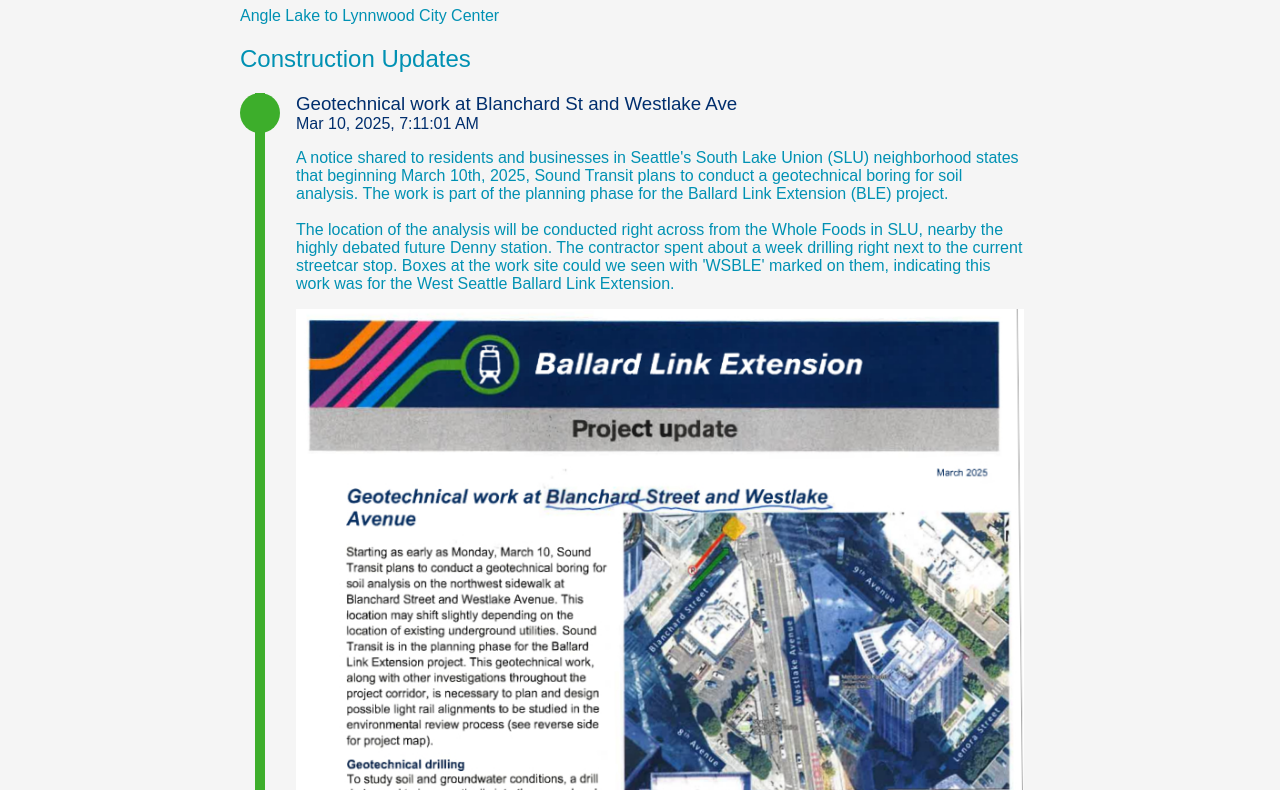
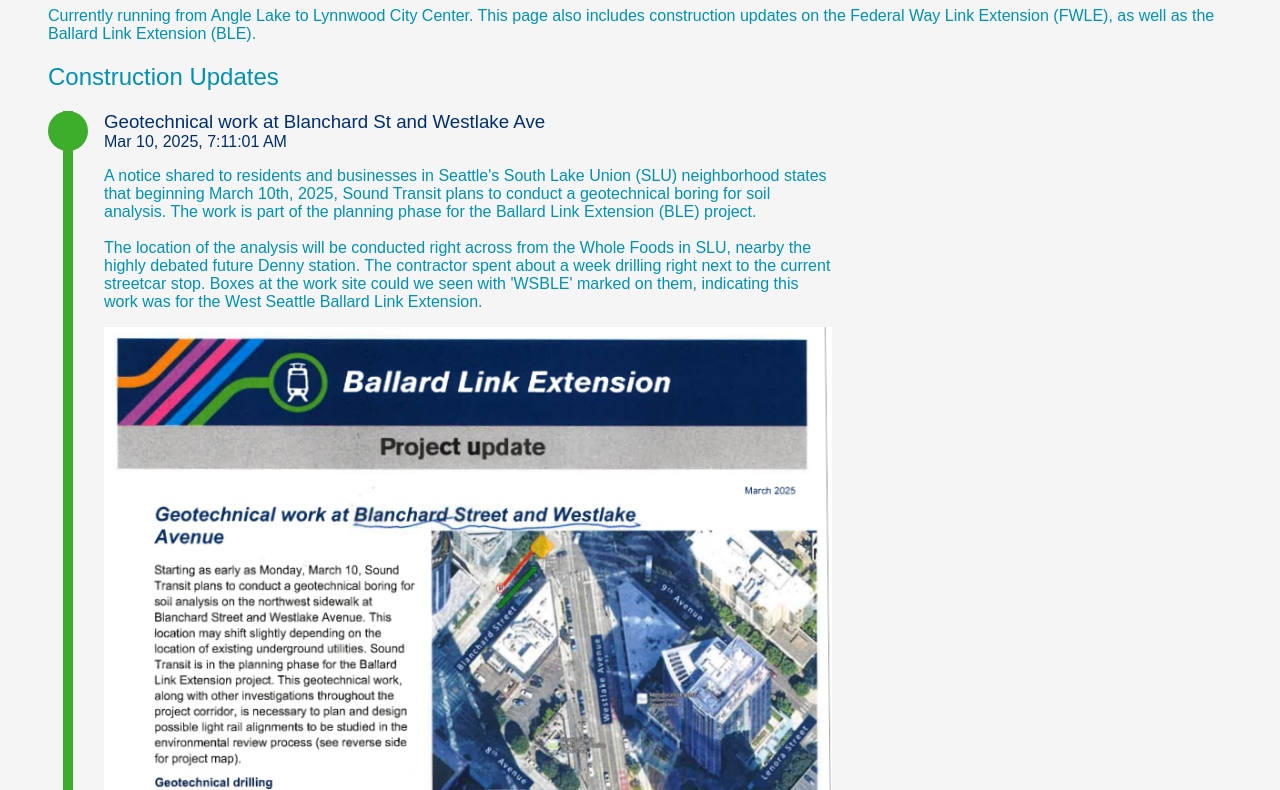
Before and after one commit to moshobo/LinkLog, a plain HTML site: page lines/1-line.html in a window 1280 px wide. Shown: the part 166-956 px from the top of the page. Drawn offline with Linux system fonts and the light colour scheme.

Commit message:
Update page descriptions and formatting - Update page descriptions to describe which content they'll cover - Update container styles so that the timeline vertical line stays in place even when the page description is very long

```diff
--- a/lines/1-line.html
+++ b/lines/1-line.html
@@ -20,7 +20,7 @@
     <main>
         <div>
             <h1>1 Line</h1>
-            <p>Angle Lake to Lynnwood City Center
+            <p>Currently running from Angle Lake to Lynnwood City Center. This page also includes construction updates on the Federal Way Link Extension (FWLE), as well as the Ballard Link Extension (BLE).
             </p>
         </div>
         <div>
--- a/static/css/styles.css
+++ b/static/css/styles.css
@@ -98,7 +98,6 @@
 .updates-container {
     display: flex;
     flex-direction: column;
-    max-width: 800px;
     min-width: 200px;
 }
 .update {
@@ -112,6 +111,7 @@
     flex-direction: column;
     align-items: center;
     width: 100%;
+    max-width: 800px;
 }
 .updates-timeline::before {
     content: "";
```
Also changed, not shown: lines/2-line.html (+1 -1 lines).
